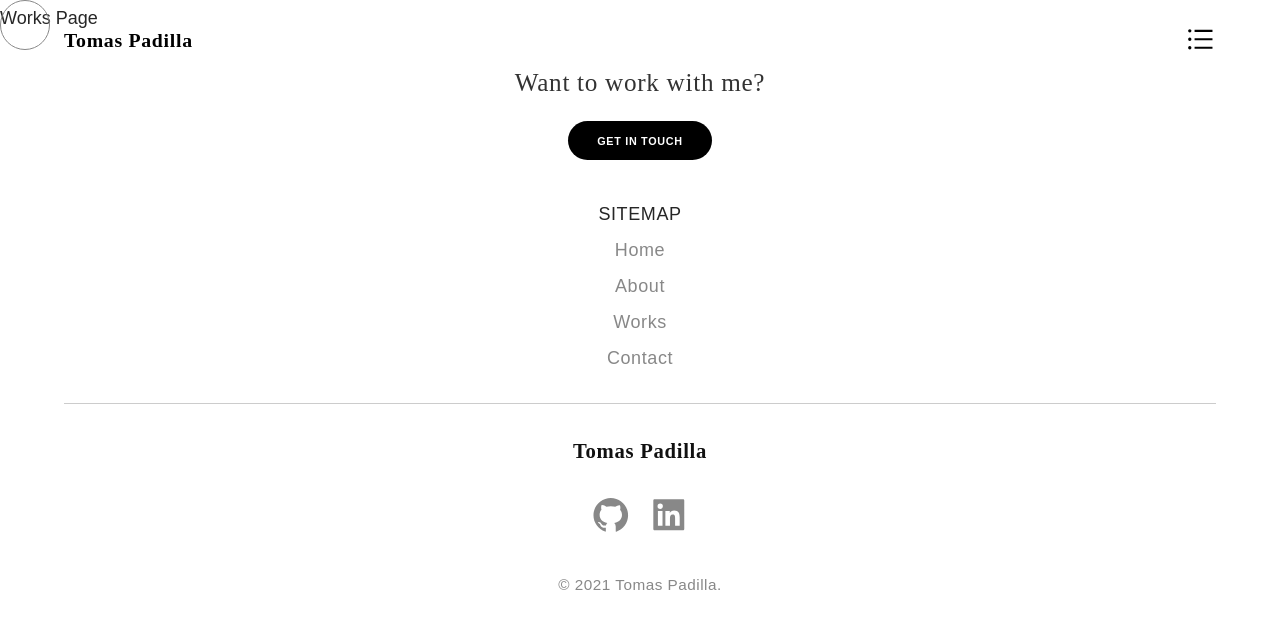
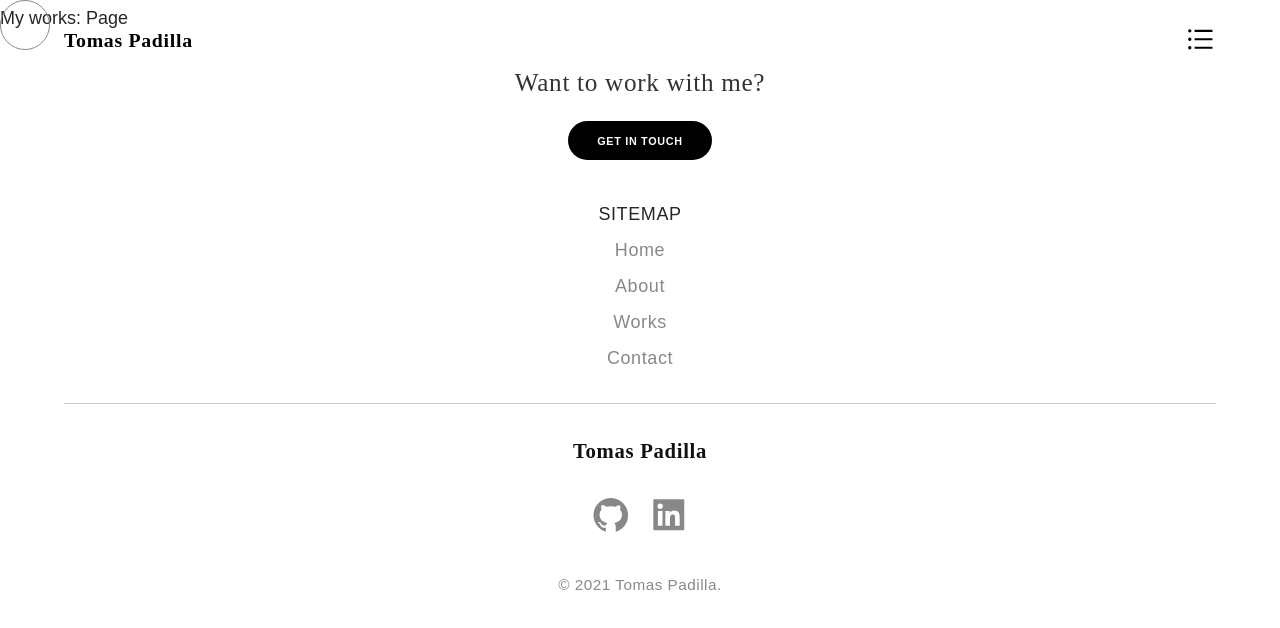
Before and after one commit to PadillaTom/Portfoliov2, a React (Create React App) app: page /works in a window 1280 px wide. Shown: the top 628 px of the page. Built offline with nearby package versions, Linux system fonts and the light colour scheme.

Commit message:
Retrying CSS

```diff
--- a/src/Pages/WorksPage.js
+++ b/src/Pages/WorksPage.js
@@ -11,7 +11,7 @@ const WorksPage = () => {
 
   return (
     <div>
-      Works Page
+      My works: Page
       <Footer></Footer>
     </div>
   );
```
